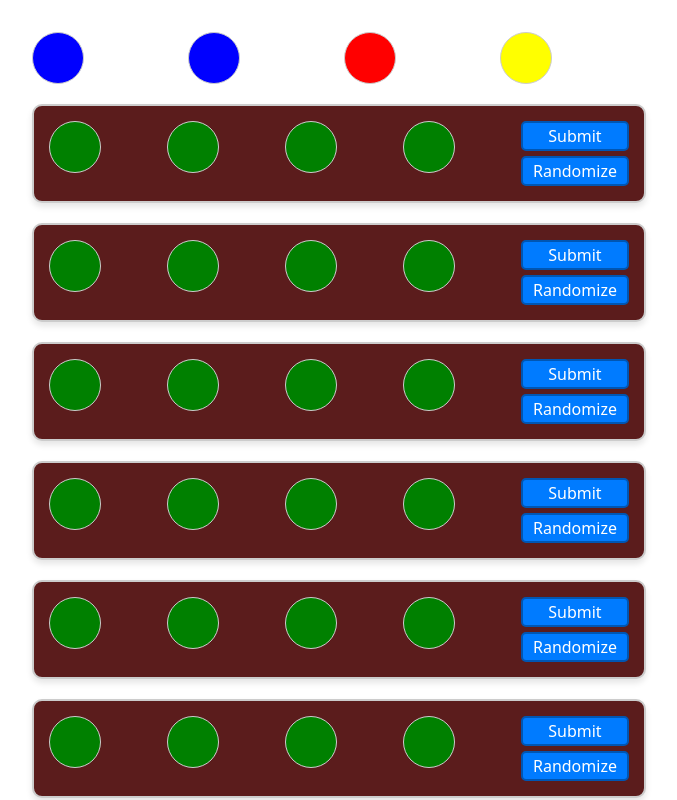
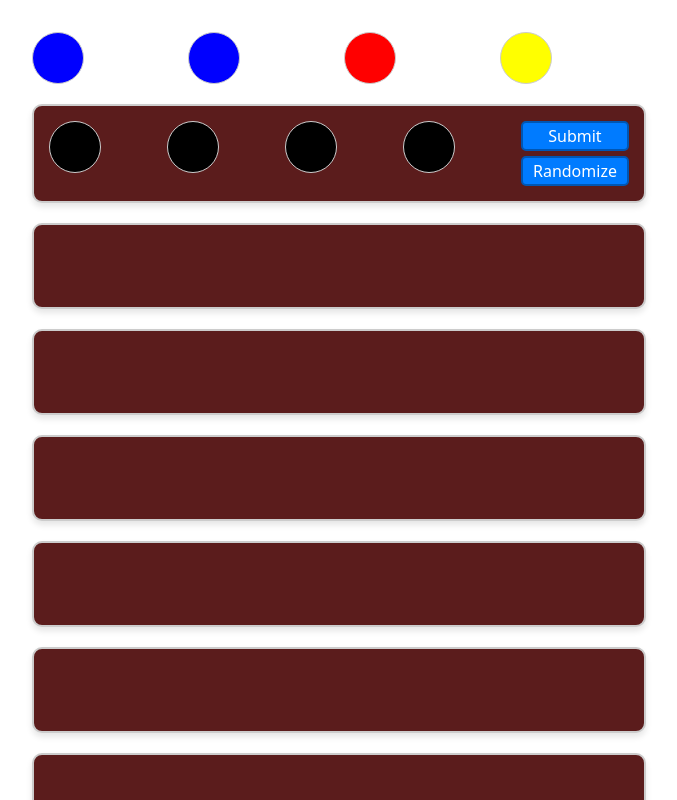
Before and after one commit to awe-hub/vue-mastermind, a Vue app: page / in a window 1280 px wide. Shown: the top 800 px of the page, without its empty margins (301-978 px from the left). Built offline with nearby package versions, Linux system fonts and the light colour scheme.

Commit message:
introduced IsActive with styling to hide inactive guesses

```diff
--- a/src/Board.vue
+++ b/src/Board.vue
@@ -9,6 +9,7 @@
         v-for="(guess, index) in guesses"
         :key="index"
         :value="guess"
+        :isActive="index === activeGuessIndex"
         @submit-clicked="addGuess">
     </Guess>
 </template>
@@ -19,6 +20,7 @@ import Cell from './Cell.vue';
 import Guess from './Guess.vue';
 const colors = ['green', 'red', 'blue', 'yellow']
 const guesses = ref(Array(10))
+const activeGuessIndex = ref(0)
 
 function getRandomColor() {
   const index = Math.floor(Math.random() * colors.length)
--- a/src/Cell.vue
+++ b/src/Cell.vue
@@ -1,5 +1,10 @@
 <template>
-    <div class="circle" :style="{ backgroundColor: background }" @click=clicked()>
+    <div
+        class="circle"
+        :style="{ backgroundColor: background }"
+        @click=clicked()
+        :class="{ hidden: hidden }"
+    >
     </div>
 </template>
 
@@ -17,6 +22,10 @@
             index: {
                 type: Number,
                 default: 0
+            },
+            hidden: {
+                type: Boolean,
+                default: false
             }
         });
     function clicked() {
@@ -37,4 +46,8 @@
     align-items: center;
     justify-content: center;
 }
+.circle.hidden {
+    opacity: 0;
+    pointer-events: none;
+}
 </style>
--- a/src/Guess.vue
+++ b/src/Guess.vue
@@ -1,12 +1,12 @@
 <template>
     <div class="guess">
-        <Cell :background="guess[0]" :clickable=true :index = "0" @cell-clicked="changeColor"/>
-        <Cell :background="guess[1]" :clickable=true :index = "1" @cell-clicked="changeColor"/>
-        <Cell :background="guess[2]" :clickable=true :index = "2" @cell-clicked="changeColor"/>
-        <Cell :background="guess[3]" :clickable=true :index = "3" @cell-clicked="changeColor"/>
+        <Cell :background="guess[0]" :clickable=isActive :hidden="!isActive" :index = "0" @cell-clicked="changeColor"/>
+        <Cell :background="guess[1]" :clickable=isActive :hidden="!isActive" :index = "1" @cell-clicked="changeColor"/>
+        <Cell :background="guess[2]" :clickable=isActive :hidden="!isActive" :index = "2" @cell-clicked="changeColor"/>
+        <Cell :background="guess[3]" :clickable=isActive :hidden="!isActive" :index = "3" @cell-clicked="changeColor"/>
         <div class="button-container">
-            <button @click="submitGuess">Submit</button>
-            <button @click="randomizeGuess">Randomize</button>
+            <button @click="submitGuess" :disabled="!isActive" :hidden="!isActive">Submit</button>
+            <button @click="randomizeGuess" :disabled="!isActive" :hidden="!isActive">Randomize</button>
         </div>
     </div>
 </template>
@@ -15,7 +15,13 @@
     import { ref } from 'vue';
     import Cell from './Cell.vue';
     const emit = defineEmits(['submit-clicked']);
-    const guess = ref([ 'green', 'green', 'green', 'green' ]);
+    const props = defineProps({
+        isActive: {
+            type: Boolean,
+            default: false
+        }
+    });
+    const guess = ref([ "black", "black", "black", "black" ]);
 
     function submitGuess() {
         console.log('Guess submitted:', guess.value);
```
